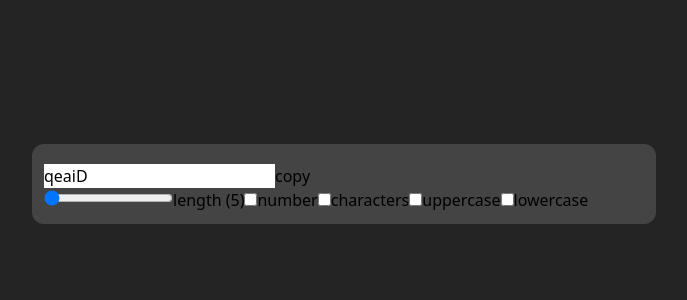
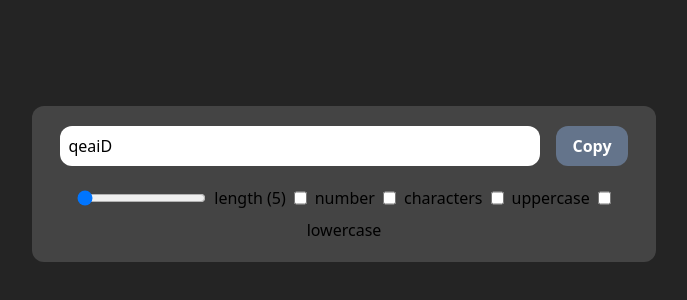
Before and after one commit to Bilal-1khan/React-PasswordGenerator, a React (Vite) app: page / in a window 1280 px wide. Shown: the part 216-516 px from the top of the page, without its empty margins (296-983 px from the left). Built offline with nearby package versions, Linux system fonts and the light colour scheme.

Commit message:
update file

```diff
--- a/src/components/PassGen.jsx
+++ b/src/components/PassGen.jsx
@@ -1,5 +1,5 @@
-import React, { useEffect, useState, useCallback, useRef} from "react";
-import { Container, InputCheck, InputRange } from "./index";
+import React, { useEffect, useState, useCallback, useRef } from "react";
+import { Container, InputCheck, InputRange, InputPass } from "./index";
 
 const PassGen = () => {
   const [passLength, setPassLength] = useState(5);
@@ -8,7 +8,29 @@
   const [uppercase, setUppercase] = useState(false);
   const [lowercase, setLowercase] = useState(false);
   const [password, setPassword] = useState("");
-  let passRef = useRef(null)
+  const [passStrength, setPassStrength] = useState();
+  let passRef = useRef(null);
+
+  const cssStyle = {
+    borderBottom: "5px solid transparent",
+    width: "0%",
+    transition: ".5s ease",
+  };
+  const cssStyle1 = {
+    borderBottom: "5px solid red",
+    width: "25%",
+    transition: ".5s ease",
+  };
+  const cssStyle2 = {
+    borderBottom: "5px solid yellow",
+    width: "50%",
+    transition: ".5s ease",
+  };
+  const cssStyle3 = {
+    borderBottom: "5px solid green",
+    width: "100%",
+    transition: ".5s ease",
+  };
 
   const passwordGenerator = useCallback(() => {
     let pass = "";
@@ -30,7 +52,21 @@
   }, [passLength, number, characters, uppercase, lowercase, passwordGenerator]);
 
   function handleRange(event) {
-    setPassLength(event.target.value);
+    const target = event.target.value;
+    setPassLength(target);
+
+    if (target <= 5) {
+      setPassStrength(cssStyle);
+    }
+    if (target == 10) {
+      setPassStrength(cssStyle1);
+    }
+    if (target == 15) {
+      setPassStrength(cssStyle2);
+    }
+    if (target == 30) {
+      setPassStrength(cssStyle3);
+    }
   }
   function handleNumber() {
     setNumber((prev) => !prev);
@@ -44,37 +80,31 @@
   function handleLowerCase() {
     setLowercase((prev) => !prev);
   }
-  const handleClick = () =>{
-    passRef.current?.select()
-    window.navigator.clipboard.writeText(password)
-    alert("Text copied")
-  }
+  const handleClick = () => {
+    passRef.current?.select();
+    window.navigator.clipboard.writeText(password);
+    alert("Text copied");
+  };
+
   return (
     <Container>
-      <div className="passwordBox bg-[#444] px-3 py-5 w-1/2 rounded-xl">
-        <div className="top flex justify-center gap-4">
-          <input
-            type="text"
-            placeholder="password"
-            value={password}
-            ref={passRef}
-            onChange={(e) => setPassword(e.target.value)}
-            className="w-[80%] cursor-default p-2 border-none outline-none rounded-xl"
-            readOnly
+      <div className="passwordBox">
+        <div className="passBoxTop ">
+          <InputPass
+            password={password}
+            passRef={passRef}
+            onPassMethod={setPassword}
           />
-          <button
-          onClick={handleClick}
-          className="px-4 py-2 font-bold rounded-xl cursor-pointer capitalize text-white bg-slate-500">
+          <button onClick={handleClick} className="btn">
             copy
           </button>
         </div>
-        <div className="bottom inline-flex gap-2 flex-wrap  mt-5 mb-2 justify-center">
+        <div className="passBoxBottom">
           <InputRange
             Label={"length"}
             range={passLength}
             onRange={handleRange}
           />
-
           <InputCheck
             Label={"number"}
             Id={"number"}
@@ -100,6 +130,7 @@
             checkInput={handleLowerCase}
           />
         </div>
+        <div className="rounded-xl" style={passStrength}></div>
       </div>
     </Container>
   );
```
